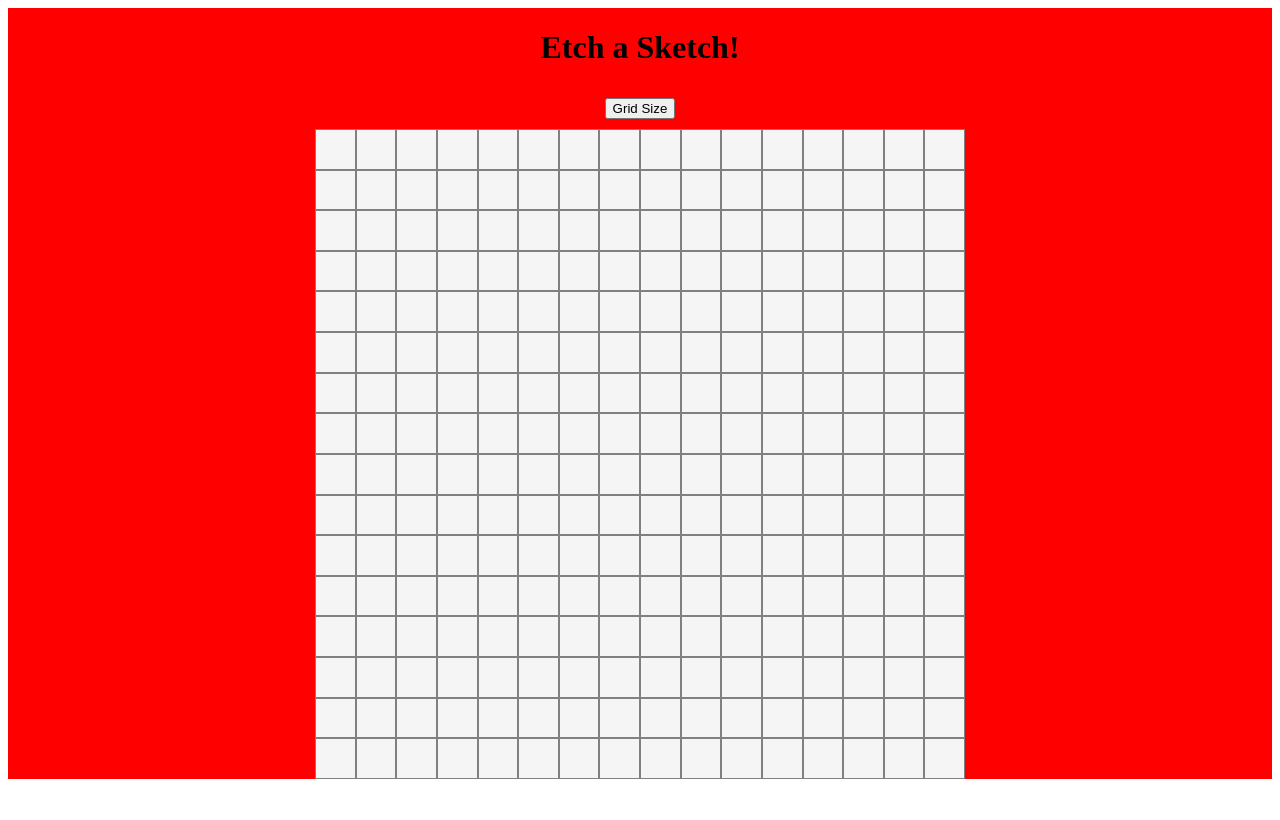
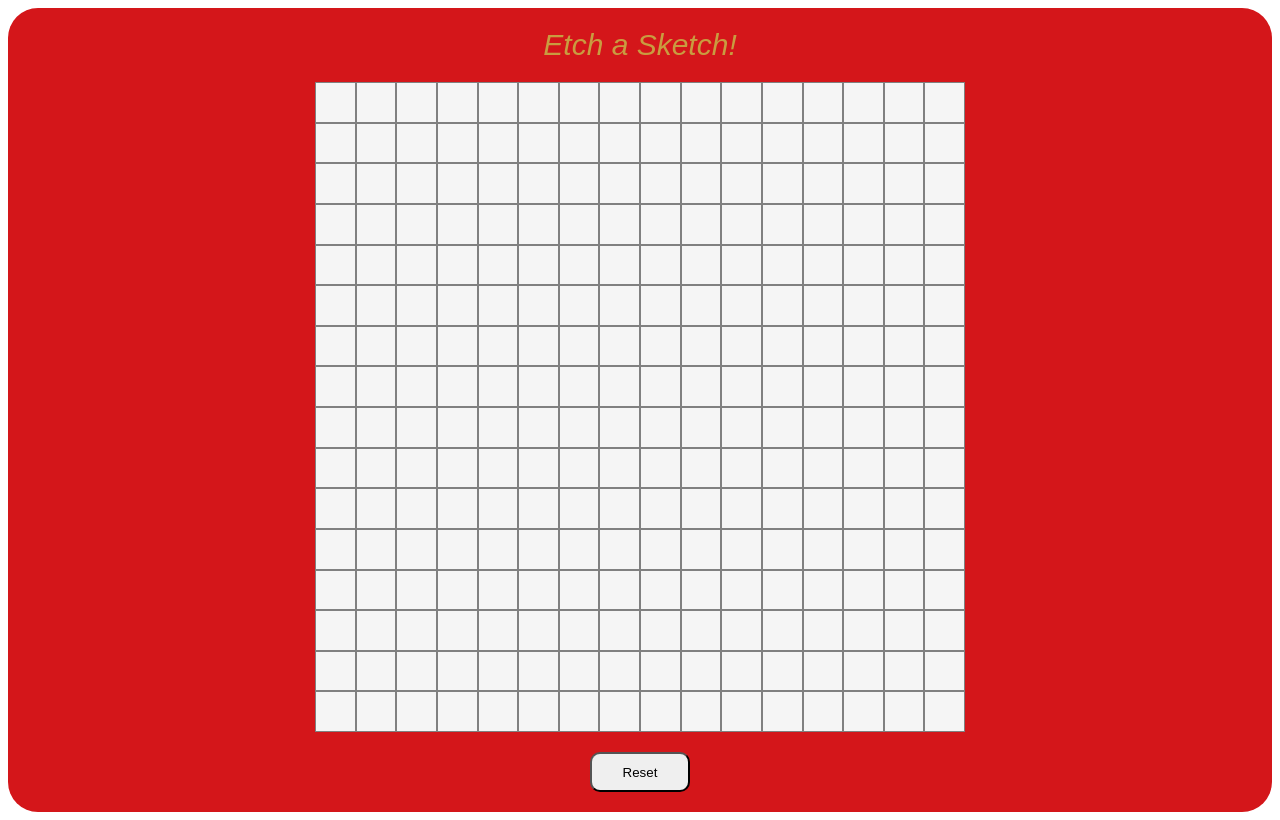
Before and after one commit to connk95/Etch-a-Sketch, a plain HTML site: page index.html in a window 1280 px wide. Drawn offline with Linux system fonts and the light colour scheme.

Commit message:
add design

```diff
--- a/index.html
+++ b/index.html
@@ -5,10 +5,10 @@
 </head>
 <body>
   <div id="playArea">
-    <h1>
+    <p>
       Etch a Sketch!
-    </h1>
-    <button id="sizeSelect">Grid Size</button>
+    </p>
     <div id="container"></div>
+    <button id="sizeSelect">Reset</button>
   </div>
 </body>
--- a/style.css
+++ b/style.css
@@ -8,8 +8,9 @@
   align-items: center;
   justify-content: center;
   flex-direction: column;
-  background-color: red;
+  background-color: rgb(212,22,26);
   height: 100%;
+  border-radius: 30px;
 }
 
 #container {
@@ -24,16 +25,25 @@
   background-color: rgb(245, 245, 245);
 }
 
-.h1 {
+p {
   display: flex;
   align-items: center;
   justify-content: center;
   margin: 20px;
+  font-size: 30px;
+  color: rgb(201,156,64);
+  font-style: italic;
+  font-family: sans-serif;
 }
 
 #sizeSelect {
   display: flex;
-  margin: 10px;
+  justify-content: center;
+  align-items: center;
+  margin: 20px;
+  width: 100px;
+  height: 40px;
+  border-radius: 10px;
 }
 
 .gridColumn {
```
